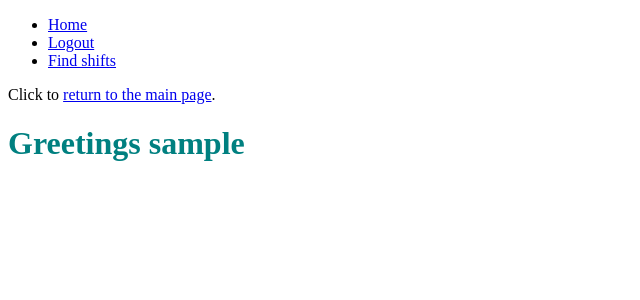
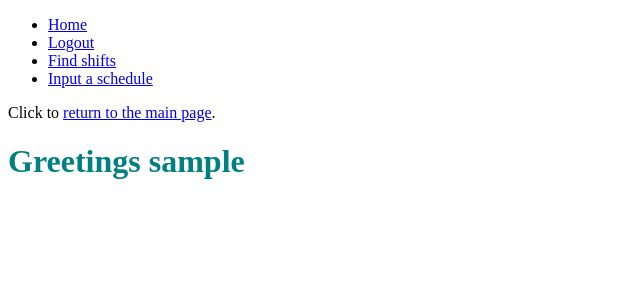
Before and after one commit to mharrigan26/FindASubstitute, a Flask app: a page that uses templates/base.html in a window 1280 px wide. Shown: the top 300 px of the page, without its empty margins (0-640 px from the left). Run offline with Flask 2, Linux system fonts and the light colour scheme; the visitor is signed in with stand-in values (Sample User, id 1).

Commit message:
added tab for input schedule page

```diff
--- a/app.py
+++ b/app.py
@@ -126,7 +126,7 @@ def shifts():
     if request.method == 'GET':
         conn = dbi.connect()
         info = database.available(conn)
-        print(info)
+        #print(info)
         return render_template('available_shifts.html', title='Available Shifts', shifts=info, conn=conn)
 
 @app.route('/grabShift/', methods=['POST'])
--- a/templates/base.html
+++ b/templates/base.html
@@ -25,7 +25,7 @@
         <li><a href="/">Home</a>
         <li><a href="/logout/">Logout</a>
         <li><a href="/shifts/">Find shifts</a></li>
-
+        <li><a href="/inputSchedule/">Input a schedule</a></li>
     </ul>
 </div>
 {% endblock %}
```
